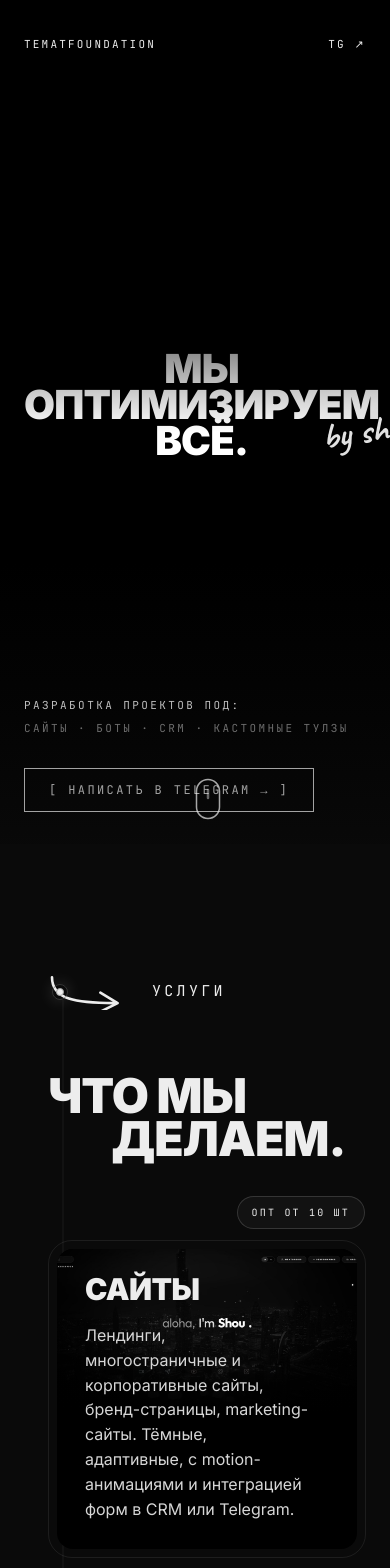
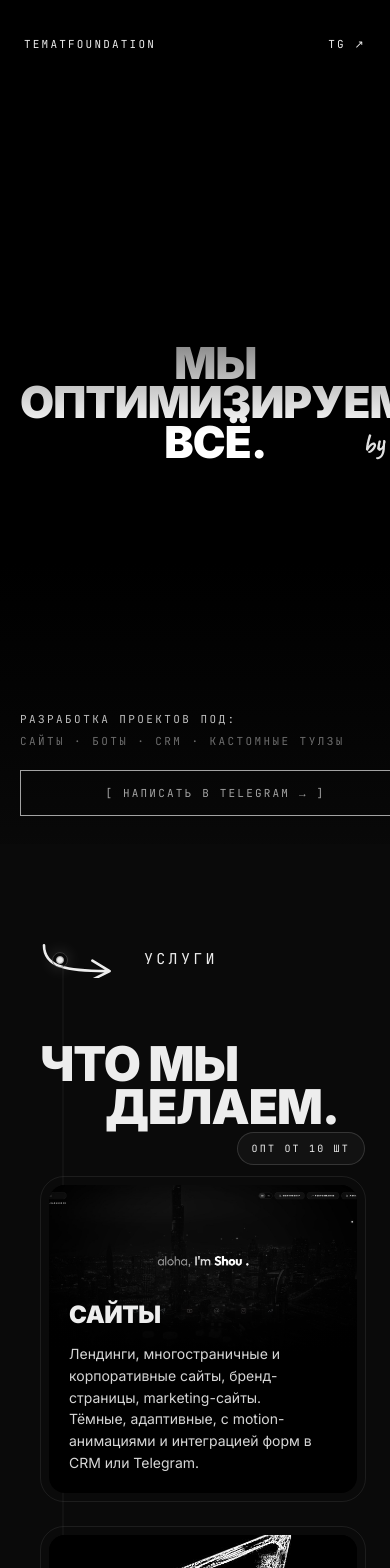
Before and after one commit to iamshouu/temat, a React (Vite) app: page / in a window 390 px wide. Shown: the top 1568 px of the page. Built offline with nearby package versions, Linux system fonts and the light colour scheme; a web font is replaced by a local one.

Commit message:
responsive: comprehensive mobile pass — hide mouse-icon on mobile, tighten paddings/gaps, scale down headings for small screens (about/contact h2, services h2, chat bubbles, service card text)

```diff
--- a/src/components/About.tsx
+++ b/src/components/About.tsx
@@ -6,19 +6,19 @@ export function About() {
   return (
     <section
       id="about"
-      className="relative px-6 md:px-12 py-32 md:py-48 border-t border-muted/20"
+      className="relative px-6 md:px-12 py-24 md:py-48 border-t border-muted/20"
     >
       <SectionLabel label="о нас" count="by shou" />
 
-      <div className="grid grid-cols-1 md:grid-cols-12 gap-8 md:gap-12 md:items-start">
+      <div className="grid grid-cols-1 md:grid-cols-12 gap-6 md:gap-12 md:items-start">
         <motion.h2
           initial={{ opacity: 0, y: 60, scale: 0.94, filter: 'blur(14px)' }}
           whileInView={{ opacity: 1, y: 0, scale: 1, filter: 'blur(0px)' }}
           viewport={{ once: true, margin: '-80px' }}
           transition={{ duration: 1.1, ease: [0.22, 1, 0.36, 1] }}
-          className="md:col-span-7 md:pl-[10%] lg:pl-[16%] font-script italic leading-[0.7] -mt-[0.18em] bg-clip-text text-transparent select-none"
+          className="md:col-span-7 md:pl-[10%] lg:pl-[16%] font-script italic leading-[0.85] md:leading-[0.7] md:-mt-[0.18em] bg-clip-text text-transparent select-none"
           style={{
-            fontSize: 'clamp(140px, 22vw, 320px)',
+            fontSize: 'clamp(80px, 22vw, 320px)',
             fontWeight: 700,
             backgroundImage:
               'linear-gradient(180deg, #FFFFFF 0%, #FFFFFF 30%, #BFBFBF 65%, #6E6E6E 100%)',
--- a/src/components/ChatBubble.tsx
+++ b/src/components/ChatBubble.tsx
@@ -45,7 +45,7 @@ export function ChatBubble({ role, name, avatar, time, children, delay = 0 }: Pr
           )}
         </div>
         <div
-          className={`rounded-2xl px-5 py-3 text-[15px] leading-[1.45] ${
+          className={`rounded-2xl px-4 md:px-5 py-3 text-[14px] md:text-[15px] leading-[1.45] ${
             isDev
               ? 'bg-text text-bg rounded-br-sm'
               : 'border border-white/[0.07] bg-white/[0.03] text-text/90 rounded-bl-sm'
--- a/src/components/Contact.tsx
+++ b/src/components/Contact.tsx
@@ -6,7 +6,7 @@ export function Contact() {
   return (
     <section
       id="contact"
-      className="relative px-6 md:px-12 py-32 md:py-48 border-t border-muted/20"
+      className="relative px-6 md:px-12 py-24 md:py-48 border-t border-muted/20"
     >
       <SectionLabel label="контакты" />
 
@@ -15,9 +15,9 @@ export function Contact() {
         whileInView={{ opacity: 1, y: 0, filter: 'blur(0px)' }}
         viewport={{ once: true, margin: '-80px' }}
         transition={{ duration: 0.9 }}
-        className="font-display font-black uppercase leading-[0.9] tracking-[-0.02em] mb-12 md:mb-20 bg-clip-text text-transparent"
+        className="font-display font-black uppercase leading-[0.9] tracking-[-0.02em] mb-10 md:mb-20 bg-clip-text text-transparent"
         style={{
-          fontSize: 'clamp(64px, 12vw, 180px)',
+          fontSize: 'clamp(56px, 12vw, 180px)',
           fontVariationSettings: '"opsz" 32, "wght" 900',
           backgroundImage:
             'linear-gradient(to top, #FFFFFF 0%, #FFFFFF 25%, #BFBFBF 70%, #8A8A8A 100%)',
@@ -35,18 +35,18 @@ export function Contact() {
         href={TELEGRAM_URL}
         target="_blank"
         rel="noreferrer"
-        className="group block border border-accent p-8 md:p-12 mb-20 md:mb-28 transition-colors duration-300 hover:bg-accent"
+        className="group block border border-accent p-6 md:p-12 mb-14 md:mb-28 transition-colors duration-300 hover:bg-accent"
       >
-        <div className="flex flex-col md:flex-row md:items-end md:justify-between gap-6">
+        <div className="flex flex-col md:flex-row md:items-end md:justify-between gap-5 md:gap-6">
           <div>
-            <div className="font-mono text-[11px] uppercase tracking-[0.3em] text-text/60 group-hover:text-bg/60 mb-3 transition-colors">
+            <div className="font-mono text-[10px] md:text-[11px] uppercase tracking-[0.3em] text-text/60 group-hover:text-bg/60 mb-3 transition-colors">
               telegram → {TELEGRAM_HANDLE}
             </div>
-            <div className="font-display font-light text-4xl md:text-6xl text-accent group-hover:text-bg leading-tight transition-colors">
+            <div className="font-display font-light text-3xl md:text-6xl text-accent group-hover:text-bg leading-tight transition-colors">
               написать в telegram
             </div>
           </div>
-          <div className="font-mono text-3xl text-accent group-hover:text-bg transition-colors">
+          <div className="font-mono text-2xl md:text-3xl text-accent group-hover:text-bg transition-colors self-end md:self-auto">
             ↗
           </div>
         </div>
--- a/src/components/Hero.tsx
+++ b/src/components/Hero.tsx
@@ -35,7 +35,7 @@ export function Hero() {
       />
       <div className="absolute inset-x-0 bottom-0 h-1/3 bg-gradient-to-t from-bg/85 via-bg/35 to-transparent pointer-events-none" />
 
-      <div className="relative z-10 grid h-full grid-rows-[1fr_auto] p-6 pt-28 md:p-12 md:pt-32">
+      <div className="relative z-10 grid h-full grid-rows-[1fr_auto] p-5 pt-24 md:p-12 md:pt-32">
         <div className="flex items-center justify-center">
           <div className="relative">
             <motion.h1
@@ -44,7 +44,7 @@ export function Hero() {
               transition={{ duration: 1.0, ease: [0.22, 1, 0.36, 1] }}
               className="font-display font-black uppercase text-center leading-[0.9] tracking-[-0.02em] bg-clip-text text-transparent"
               style={{
-                fontSize: 'clamp(40px, 9vw, 128px)',
+                fontSize: 'clamp(44px, 11vw, 128px)',
                 fontVariationSettings: '"opsz" 32, "wght" 900',
                 backgroundImage:
                   'linear-gradient(to top, #FFFFFF 0%, #FFFFFF 25%, #BFBFBF 70%, #8A8A8A 100%)',
@@ -60,9 +60,9 @@ export function Hero() {
               transition={{ duration: 1.0, delay: 0.9, ease: [0.22, 1, 0.36, 1] }}
               className="font-script absolute pointer-events-none select-none text-text/95"
               style={{
-                right: 'clamp(-72px, -6vw, -36px)',
-                bottom: 'clamp(-8px, 1vw, 12px)',
-                fontSize: 'clamp(36px, 5vw, 84px)',
+                right: 'clamp(-40px, -4vw, -24px)',
+                bottom: 'clamp(-4px, 1vw, 12px)',
+                fontSize: 'clamp(28px, 5vw, 84px)',
                 fontWeight: 700,
                 lineHeight: 1,
                 transformOrigin: 'left center',
@@ -78,7 +78,7 @@ export function Hero() {
           initial={{ opacity: 0, y: 20 }}
           animate={{ opacity: 1, y: 0 }}
           transition={{ duration: 0.8, delay: 0.5 }}
-          className="flex flex-col md:flex-row items-start md:items-end justify-between gap-8 pb-2 md:pb-6"
+          className="flex flex-col md:flex-row items-stretch md:items-end justify-between gap-5 md:gap-8 pb-2 md:pb-6"
         >
           <div className="flex flex-col gap-1.5 max-w-md font-mono text-[11px] uppercase tracking-[0.22em]">
             <span className="text-text/80">разработка проектов под:</span>
@@ -91,7 +91,7 @@ export function Hero() {
             href={TELEGRAM_URL}
             target="_blank"
             rel="noreferrer"
-            className="group inline-flex items-center gap-3 border border-accent px-6 py-3 font-mono text-[12px] uppercase tracking-[0.2em] text-accent transition-colors duration-300 hover:bg-accent hover:text-bg"
+            className="group inline-flex items-center justify-center gap-3 border border-accent px-6 py-3.5 md:py-3 font-mono text-[11px] md:text-[12px] uppercase tracking-[0.2em] text-accent transition-colors duration-300 hover:bg-accent hover:text-bg"
           >
             [ написать в telegram&nbsp;→ ]
           </a>
@@ -102,7 +102,7 @@ export function Hero() {
         initial={{ opacity: 0, y: 8 }}
         animate={{ opacity: 1, y: 0 }}
         transition={{ delay: 1.4, duration: 0.6 }}
-        className="absolute bottom-6 md:bottom-8 left-1/2 -translate-x-1/2 z-10 text-text/70"
+        className="absolute bottom-8 left-1/2 -translate-x-1/2 z-10 text-text/70 hidden md:block"
         aria-hidden
       >
         <svg width="26" height="42" viewBox="0 0 26 42" fill="none">
--- a/src/components/Process.tsx
+++ b/src/components/Process.tsx
@@ -62,7 +62,7 @@ export function Process() {
   return (
     <section
       id="process"
-      className="relative px-6 md:px-12 py-32 md:py-48 border-t border-muted/20"
+      className="relative px-6 md:px-12 py-24 md:py-48 border-t border-muted/20"
     >
       <SectionLabel label="процесс" />
 
@@ -71,7 +71,7 @@ export function Process() {
         whileInView={{ opacity: 1, y: 0, filter: 'blur(0px)' }}
         viewport={{ once: true, margin: '-80px' }}
         transition={{ duration: 0.85, ease: [0.22, 1, 0.36, 1] }}
-        className="font-display font-black uppercase leading-[0.9] tracking-[-0.02em] mb-20 md:mb-32 md:pl-[8%] lg:pl-[12%]"
+        className="font-display font-black uppercase leading-[0.9] tracking-[-0.02em] mb-12 md:mb-32 md:pl-[8%] lg:pl-[12%]"
         style={{
           fontSize: 'clamp(48px, 8vw, 120px)',
           fontVariationSettings: '"opsz" 24, "wght" 900',
--- a/src/components/ServiceCard.tsx
+++ b/src/components/ServiceCard.tsx
@@ -52,14 +52,14 @@ export function ServiceCard({ title, body, image, badge }: Props) {
           />
         </div>
 
-        <div className="absolute inset-x-0 bottom-0 px-7 md:px-9 pb-7 md:pb-9 z-10 flex flex-col gap-5">
+        <div className="absolute inset-x-0 bottom-0 px-5 sm:px-6 md:px-9 pb-5 sm:pb-6 md:pb-9 z-10 flex flex-col gap-4 md:gap-5">
           <h3
-            className="md:hidden font-display font-black uppercase tracking-[-0.02em] text-3xl leading-[0.95] text-text"
+            className="md:hidden font-display font-black uppercase tracking-[-0.02em] text-2xl sm:text-3xl leading-[0.95] text-text"
             style={{ fontVariationSettings: '"opsz" 24, "wght" 900' }}
           >
             {title}
           </h3>
-          <p className="text-[16px] md:text-[18px] text-text/90 leading-[1.55] max-w-[92%]">
+          <p className="text-[14px] sm:text-[15px] md:text-[18px] text-text/90 leading-[1.55] max-w-[94%]">
             {body}
           </p>
         </div>
--- a/src/components/Services.tsx
+++ b/src/components/Services.tsx
@@ -42,8 +42,8 @@ const SERVICES = [
 
 export function Services() {
   return (
-    <section id="services" className="relative px-6 md:px-12 py-32 md:py-48">
-      <TracingBeam className="pl-6 md:pl-10">
+    <section id="services" className="relative px-6 md:px-12 py-24 md:py-48">
+      <TracingBeam className="pl-4 md:pl-10">
       <SectionLabel label="услуги" count="(4)" />
 
       <motion.h2
@@ -51,7 +51,7 @@ export function Services() {
         whileInView={{ opacity: 1, y: 0, filter: 'blur(0px)' }}
         viewport={{ once: true, margin: '-80px' }}
         transition={{ duration: 0.85, ease: [0.22, 1, 0.36, 1] }}
-        className="font-display font-black uppercase leading-[0.9] tracking-[-0.02em] mb-20 md:mb-32 md:pl-[8%] lg:pl-[12%]"
+        className="font-display font-black uppercase leading-[0.9] tracking-[-0.02em] mb-12 md:mb-32 md:pl-[8%] lg:pl-[12%]"
         style={{
           fontSize: 'clamp(48px, 8vw, 120px)',
           fontVariationSettings: '"opsz" 24, "wght" 900',
```
